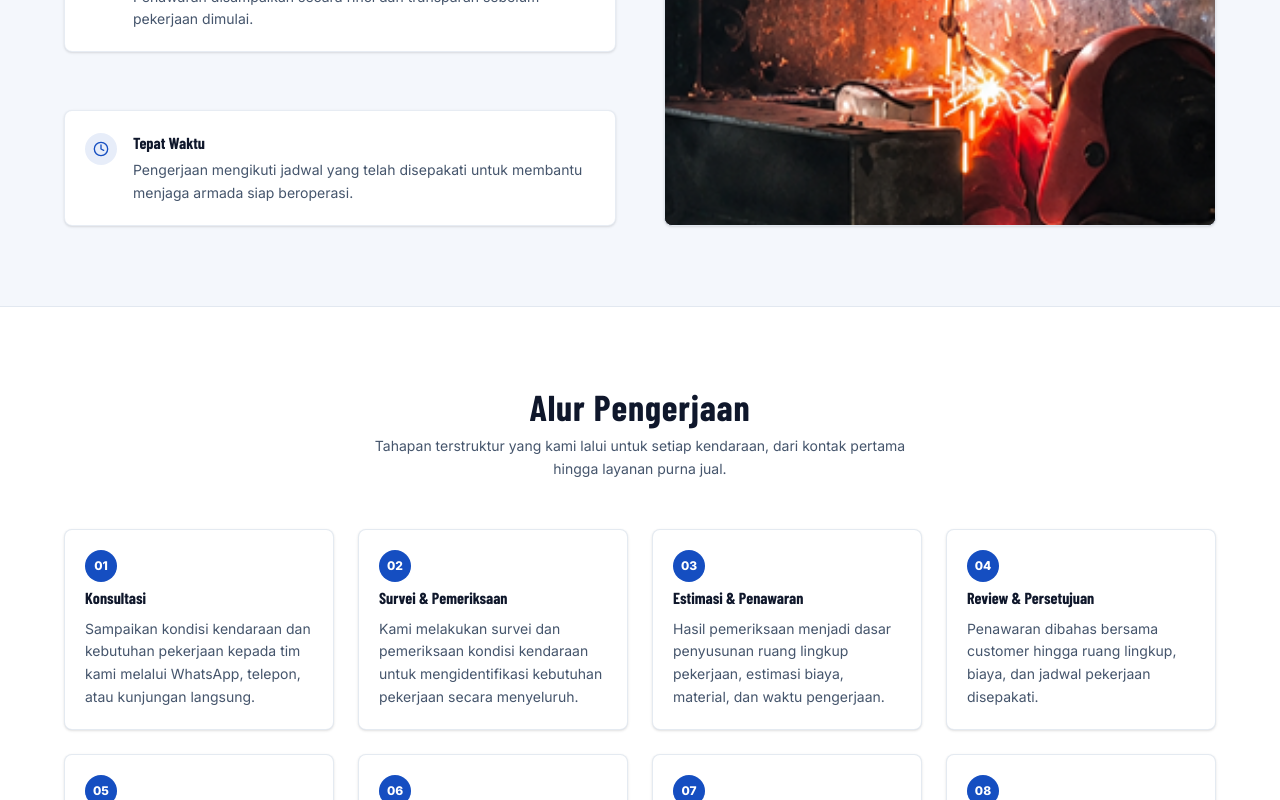
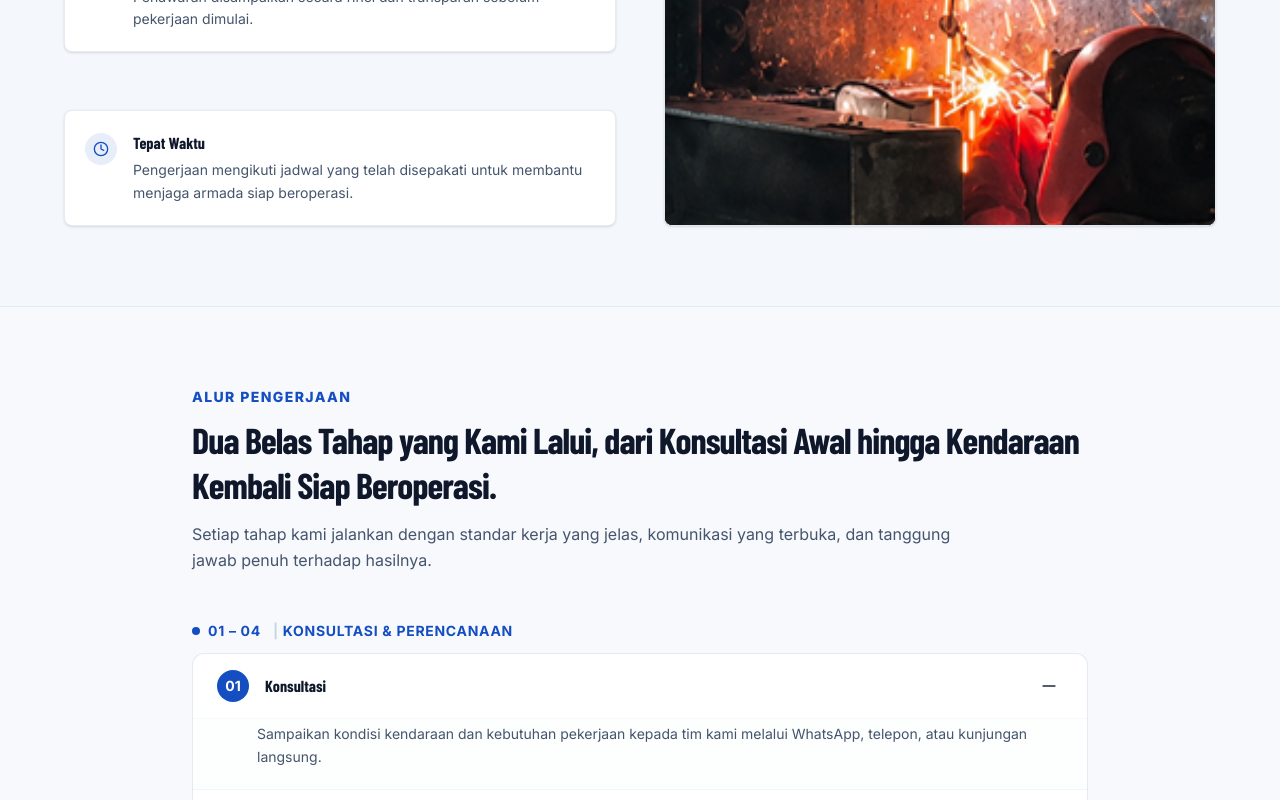
Before and after one commit to PerdanaMain/fe-compro-sidomulyo, a Next.js app: page /tentang in a window 1280 px wide. Shown: the part 2000-2800 px from the top of the page. Built offline with nearby package versions, Linux system fonts and the light colour scheme; no server answers; a web font is replaced by a local one.

Commit message:
refactor: centralize WhatsApp URL generation and restructure process steps into an accordion component

```diff
--- a/src/app/klien/page.tsx
+++ b/src/app/klien/page.tsx
@@ -5,6 +5,7 @@ import { Container } from "@/components/ui/container";
 import { clientsData } from "@/data/clients";
 import { companyData } from "@/data/company";
 import { generateBreadcrumbSchema } from "@/lib/seo";
+import { getWhatsAppUrl } from "@/lib/whatsapp";
 
 export const metadata: Metadata = {
   title: "Klien & Pelanggan Perusahaan Armada",
@@ -20,9 +21,9 @@ export default function KlienPage() {
     { name: "Klien", item: "/klien" }
   ]);
 
-  const waUrl = `https://wa.me/${companyData.whatsapp}?text=${encodeURIComponent(
-    "Halo Sido Mulyo Abadhi, kami berminat untuk bekerja sama / konsultasi perbaikan armada."
-  )}`;
+  const waUrl = getWhatsAppUrl(
+    "Halo Sidomulyo Abadhi, kami berminat untuk bekerja sama / konsultasi perbaikan armada."
+  );
 
   return (
     <div className="bg-white">
--- a/src/app/kontak/page.tsx
+++ b/src/app/kontak/page.tsx
@@ -5,6 +5,7 @@ import { Phone, Mail, ArrowRight, MessageSquare } from "lucide-react";
 import { Container } from "@/components/ui/container";
 import { companyData } from "@/data/company";
 import { generateBreadcrumbSchema } from "@/lib/seo";
+import { getWhatsAppUrl } from "@/lib/whatsapp";
 
 export const metadata: Metadata = {
   title: "Hubungi Kami — Sido Mulyo Abadhi | Bengkel Karoseri Sidoarjo",
@@ -20,9 +21,7 @@ export default function KontakPage() {
     { name: "Kontak", item: "/kontak" }
   ]);
 
-  const waUrl = `https://wa.me/${companyData.whatsapp}?text=${encodeURIComponent(
-    "Halo Sido Mulyo Abadhi, saya ingin bertanya info lokasi / konsultasi perbaikan armada."
-  )}`;
+  const waUrl = getWhatsAppUrl();
 
   return (
     <div className="pt-28 pb-16 bg-white min-h-screen">
--- a/src/app/layanan/[slug]/page.tsx
+++ b/src/app/layanan/[slug]/page.tsx
@@ -10,6 +10,7 @@ import { Button } from "@/components/ui/button";
 import { servicesData } from "@/data/services";
 import { companyData } from "@/data/company";
 import { generateServiceSchema, generateBreadcrumbSchema } from "@/lib/seo";
+import { getWhatsAppUrl } from "@/lib/whatsapp";
 
 interface Props {
   params: Promise<{ slug: string }>;
@@ -55,9 +56,9 @@ export default async function ServiceDetailPage({ params }: Props) {
     { name: service.title, item: `/layanan/${service.slug}` }
   ]);
 
-  const waUrl = `https://wa.me/${companyData.whatsapp}?text=${encodeURIComponent(
-    `Halo Sido Mulyo Abadhi, saya ingin konsultasi mengenai layanan ${service.title}.`
-  )}`;
+  const waUrl = getWhatsAppUrl(
+    `Halo Sidomulyo Abadhi, saya ingin konsultasi mengenai layanan ${service.title}.`
+  );
 
   return (
     <div className="pt-28 pb-16 bg-slate-50">
--- a/src/components/layout/footer.tsx
+++ b/src/components/layout/footer.tsx
@@ -3,6 +3,7 @@ import Link from "next/link";
 import Image from "next/image";
 import { Instagram } from "lucide-react";
 import { companyData } from "@/data/company";
+import { getWhatsAppUrl } from "@/lib/whatsapp";
 
 function WhatsAppIcon({ className = "w-4 h-4" }: { className?: string }) {
   return (
@@ -55,7 +56,7 @@ export function Footer() {
             </p>
             <div className="flex items-center gap-2.5 pt-1">
               <a
-                href={`https://wa.me/${companyData.whatsapp}`}
+                href={getWhatsAppUrl()}
                 target="_blank"
                 rel="noopener noreferrer"
                 aria-label="WhatsApp"
--- a/src/components/layout/whatsapp-float.tsx
+++ b/src/components/layout/whatsapp-float.tsx
@@ -2,12 +2,12 @@
 
 import React from "react";
 import { MessageCircle } from "lucide-react";
-import { companyData } from "@/data/company";
+import { getWhatsAppUrl } from "@/lib/whatsapp";
 
 export function WhatsAppFloat() {
-  const waUrl = `https://wa.me/${companyData.whatsapp}?text=${encodeURIComponent(
-    "Halo Sido Mulyo Abadhi, saya ingin konsultasi mengenai armada saya."
-  )}`;
+  const waUrl = getWhatsAppUrl(
+    "Halo Sidomulyo Abadhi, saya ingin konsultasi mengenai armada saya."
+  );
 
   return (
     <a
--- a/src/components/sections/cta-banner.tsx
+++ b/src/components/sections/cta-banner.tsx
@@ -1,6 +1,6 @@
 import React from "react";
 import { Container } from "@/components/ui/container";
-import { companyData } from "@/data/company";
+import { getWhatsAppUrl } from "@/lib/whatsapp";
 
 interface CtaBannerProps {
   title?: string;
@@ -13,9 +13,9 @@ export function CtaBanner({
   title = "Kebutuhan Armada? Serahkan Pada Ahlinya",
   subtitle = "Karoseri dan body repair yang dikerjakan dengan pengalaman, ketelitian, dan komitmen",
   buttonText = "Chat via WhatsApp",
-  message = "Halo Sido Mulyo Abadhi, saya berminat konsultasi perbaikan/pembuatan bodi armada."
+  message = "Halo Sidomulyo Abadhi, saya berminat konsultasi perbaikan/pembuatan bodi armada."
 }: CtaBannerProps) {
-  const waUrl = `https://wa.me/${companyData.whatsapp}?text=${encodeURIComponent(message)}`;
+  const waUrl = getWhatsAppUrl(message);
 
   return (
     <section className="py-12 sm:py-16 bg-white">
--- a/src/components/sections/process-steps.tsx
+++ b/src/components/sections/process-steps.tsx
@@ -1,5 +1,8 @@
-import React from "react";
+"use client";
+
+import React, { useState } from "react";
 import { Container } from "@/components/ui/container";
+import { Plus, Minus } from "lucide-react";
 
 export interface ProcessStep {
   step: string;
@@ -7,7 +10,19 @@ export interface ProcessStep {
   description: string;
 }
 
-const defaultSteps: ProcessStep[] = [
+export interface ProcessGroup {
+  id: string;
+  range: string;
+  title: string;
+  steps: ProcessStep[];
+}
+
+export const defaultProcessGroups: ProcessGroup[] = [
+  {
+    id: "g1",
+    range: "01 – 04",
+    title: "KONSULTASI & PERENCANAAN",
+    steps: [
       {
         step: "01",
         title: "Konsultasi",
@@ -31,7 +46,14 @@ const defaultSteps: ProcessStep[] = [
         title: "Review & Persetujuan",
         description:
           "Penawaran dibahas bersama customer hingga ruang lingkup, biaya, dan jadwal pekerjaan disepakati."
+      }
+    ]
   },
+  {
+    id: "g2",
+    range: "05 – 08",
+    title: "PENGERJAAN & PEMERIKSAAN",
+    steps: [
       {
         step: "05",
         title: "Persiapan Pekerjaan",
@@ -55,7 +77,14 @@ const defaultSteps: ProcessStep[] = [
         title: "Final Inspection",
         description:
           "Pemeriksaan akhir dan dokumentasi dilakukan sebelum kendaraan dinyatakan siap diserahterimakan."
+      }
+    ]
   },
+  {
+    id: "g3",
+    range: "09 – 12",
+    title: "PENYELESAIAN",
+    steps: [
       {
         step: "09",
         title: "Serah Terima",
@@ -80,52 +109,108 @@ const defaultSteps: ProcessStep[] = [
         description:
           "Proses pengerjaan dan administrasi telah selesai secara penuh, armada siap beroperasi kembali."
       }
+    ]
+  }
 ];
 
 interface ProcessStepsProps {
+  overline?: string;
   title?: string;
   subtitle?: string;
-  steps?: ProcessStep[];
+  groups?: ProcessGroup[];
   className?: string;
 }
 
 export function ProcessSteps({
-  title = "Alur Pengerjaan",
-  subtitle = "Tahapan terstruktur yang kami lalui untuk setiap kendaraan, dari kontak pertama hingga layanan purna jual.",
-  steps = defaultSteps,
-  className = "py-16 sm:py-20 bg-white border-t border-slate-200"
+  overline = "ALUR PENGERJAAN",
+  title = "Dua Belas Tahap yang Kami Lalui, dari Konsultasi Awal hingga Kendaraan Kembali Siap Beroperasi.",
+  subtitle = "Setiap tahap kami jalankan dengan standar kerja yang jelas, komunikasi yang terbuka, dan tanggung jawab penuh terhadap hasilnya.",
+  groups = defaultProcessGroups,
+  className = "py-16 sm:py-20 bg-[#f4f7fc]/70 border-t border-slate-200/80"
 }: ProcessStepsProps) {
+  const [openStep, setOpenStep] = useState<string | null>("01");
+
+  const toggleStep = (stepNumber: string) => {
+    setOpenStep((prev) => (prev === stepNumber ? null : stepNumber));
+  };
+
   return (
     <section className={className}>
       <Container>
         {/* Section Header */}
-        <div className="max-w-3xl mx-auto text-center space-y-2 mb-12">
-          <h2 className="font-heading text-2xl sm:text-3xl lg:text-4xl font-extrabold text-slate-900 tracking-wide">
+        <div className="max-w-4xl mx-auto text-left mb-10 sm:mb-12 space-y-2.5">
+          {overline && (
+            <p className="text-xs sm:text-sm font-extrabold uppercase tracking-widest text-[#154ec1]">
+              {overline}
+            </p>
+          )}
+          <h2 className="font-heading text-2xl sm:text-3xl lg:text-4xl font-extrabold text-slate-900 leading-tight tracking-tight">
             {title}
           </h2>
           {subtitle && (
-            <p className="text-slate-600 text-xs sm:text-sm leading-relaxed max-w-xl mx-auto">
+            <p className="text-slate-600 text-xs sm:text-sm md:text-base leading-relaxed max-w-3xl pt-1">
               {subtitle}
             </p>
           )}
         </div>
 
-        {/* 12 Step Cards Grid */}
-        <div className="grid grid-cols-1 sm:grid-cols-2 lg:grid-cols-3 xl:grid-cols-4 gap-6 max-w-6xl mx-auto">
-          {steps.map((item, idx) => (
-            <div
-              key={idx}
-              className="bg-white rounded-lg p-5 border border-slate-200/90 shadow-sm flex flex-col space-y-2 hover:shadow-md transition-shadow"
+        {/* Groups & Accordion List */}
+        <div className="max-w-4xl mx-auto space-y-8 sm:space-y-10">
+          {groups.map((group) => (
+            <div key={group.id} className="space-y-3">
+              {/* Group Sub-Header */}
+              <div className="flex items-center space-x-2 text-xs sm:text-sm font-bold tracking-wider text-[#154ec1]">
+                <span className="w-2 h-2 rounded-full bg-[#154ec1] inline-block"></span>
+                <span>{group.range}</span>
+                <span className="text-slate-300 mx-1">|</span>
+                <span className="uppercase">{group.title}</span>
+              </div>
+
+              {/* Step Cards Container */}
+              <div className="bg-white rounded-xl border border-slate-200/90 shadow-2xs divide-y divide-slate-100 overflow-hidden">
+                {group.steps.map((item) => {
+                  const isOpen = openStep === item.step;
+                  return (
+                    <div key={item.step} className="transition-colors">
+                      <button
+                        type="button"
+                        onClick={() => toggleStep(item.step)}
+                        className="w-full px-5 sm:px-6 py-4 flex items-center justify-between text-left hover:bg-slate-50/70 transition-colors focus:outline-none focus-visible:bg-slate-50"
+                        aria-expanded={isOpen}
                       >
-              <div className="w-8 h-8 rounded-full bg-[#154ec1] text-white flex items-center justify-center font-extrabold text-xs mb-1">
+                        <div className="flex items-center space-x-4">
+                          <span
+                            className={`w-7 h-7 sm:w-8 sm:h-8 rounded-full flex items-center justify-center font-bold text-xs sm:text-sm transition-colors ${
+                              isOpen
+                                ? "bg-[#154ec1] text-white"
+                                : "bg-slate-100 text-slate-700 border border-slate-200/60"
+                            }`}
+                          >
                             {item.step}
+                          </span>
+                          <span className="font-heading font-bold text-sm sm:text-base text-slate-900">
+                            {item.title}
+                          </span>
                         </div>
-              <h3 className="font-heading font-bold text-base text-slate-900">
-                {item.title}
-              </h3>
-              <p className="text-xs sm:text-sm text-slate-600 leading-relaxed">
+                        <div className="text-slate-500 p-1">
+                          {isOpen ? (
+                            <Minus className="w-4 h-4 sm:w-5 sm:h-5 text-slate-800" />
+                          ) : (
+                            <Plus className="w-4 h-4 sm:w-5 sm:h-5 text-slate-500" />
+                          )}
+                        </div>
+                      </button>
+
+                      {/* Content panel when expanded */}
+                      {isOpen && (
+                        <div className="px-5 sm:px-6 pb-5 pt-1 pl-[3.25rem] sm:pl-[4rem] pr-6 sm:pr-12 text-xs sm:text-sm text-slate-600 leading-relaxed border-t border-slate-50 bg-slate-50/30">
                           {item.description}
-              </p>
+                        </div>
+                      )}
+                    </div>
+                  );
+                })}
+              </div>
             </div>
           ))}
         </div>
--- a/src/data/company.ts
+++ b/src/data/company.ts
@@ -25,8 +25,8 @@ export interface CompanyInfo {
 
 export const companyData: CompanyInfo = {
   name: SITE_CONFIG.name,
-  shortName: "Sido Mulyo Abadhi",
-  tagline: "Commercial Car Body Repair & Karoseri Specialist",
+  shortName: "Sidomulyo Abadhi",
+  tagline: "Commercial Vehicle Body Repair & Karoseri Specialist",
   experienceYears: 12,
   completedUnitsPerYear: 500,
   satisfactionRate: 98,
--- /dev/null
+++ b/src/lib/whatsapp.ts
@@ -0,0 +1,11 @@
+import { companyData } from "@/data/company";
+
+export const DEFAULT_WA_MESSAGE =
+  "Halo Sidomulyo Abadhi, saya ingin bertanya info lokasi / konsultasi perbaikan armada.";
+
+/**
+ * Generates a WhatsApp chat URL with encoded custom message or default message.
+ */
+export function getWhatsAppUrl(message: string = DEFAULT_WA_MESSAGE): string {
+  return `https://wa.me/${companyData.whatsapp}?text=${encodeURIComponent(message)}`;
+}
```
Lines whose indentation alone changed are shown as unchanged.
